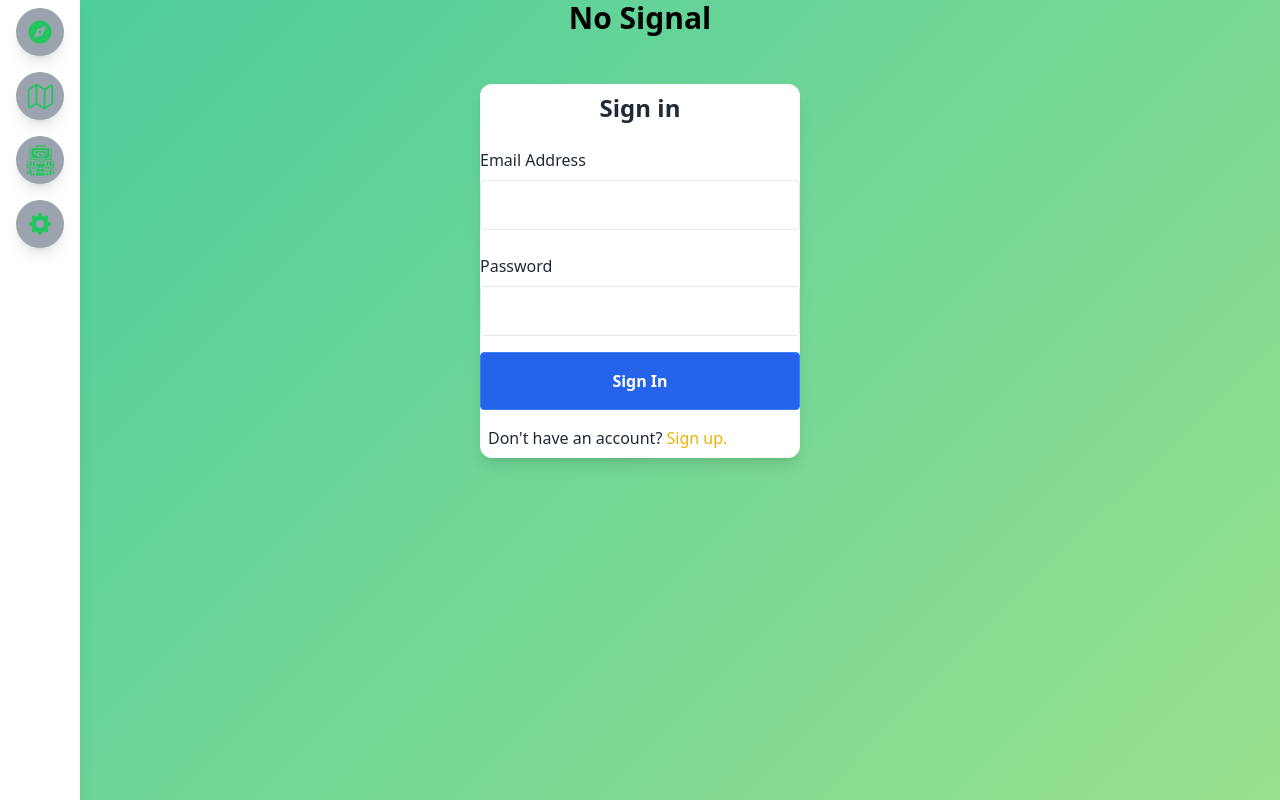
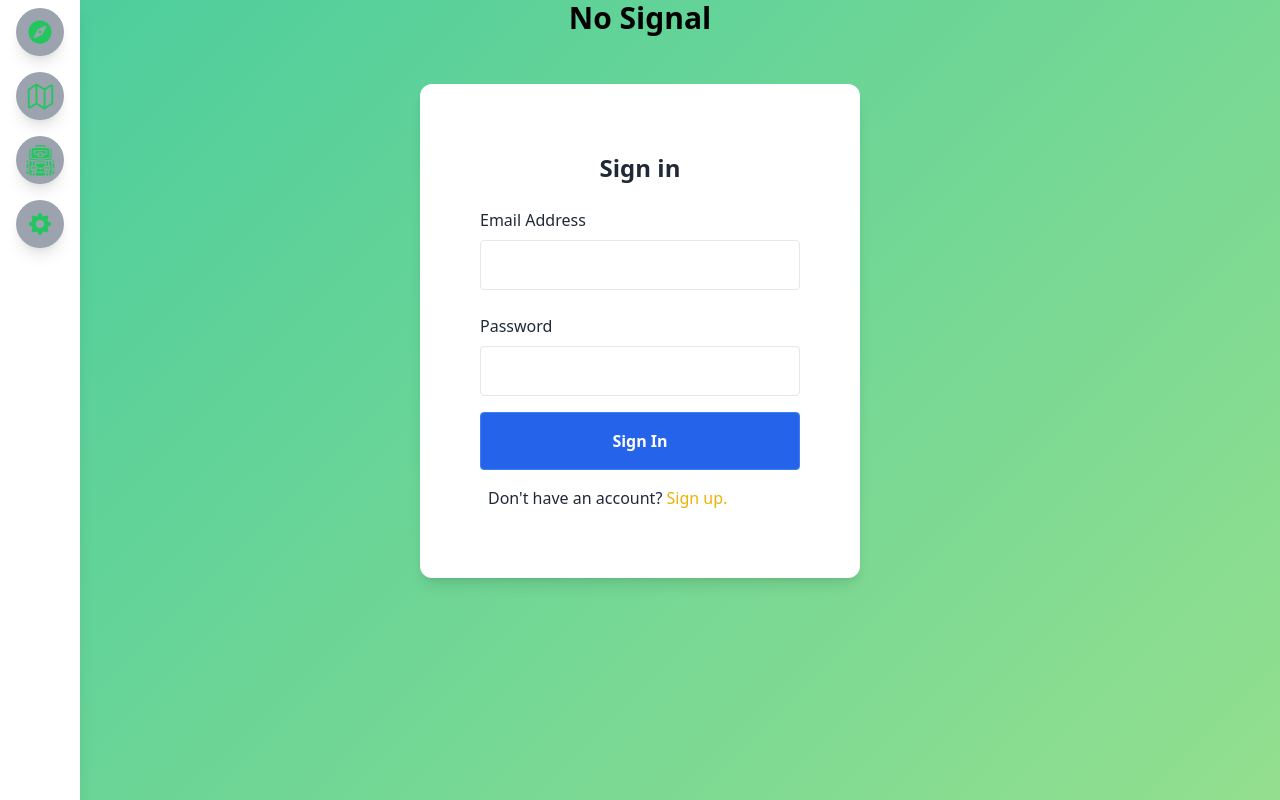
Before and after one commit to zperez0/no-signal, a React (Create React App) app: page / in a window 1280 px wide. Built offline with nearby package versions, Linux system fonts and the light colour scheme; no server answers.

Commit message:
add sign in/out margin

```diff
--- a/src/index.css
+++ b/src/index.css
@@ -1,7 +1,22 @@
 body {
-  background: linear-gradient(-45deg, #EE7752, #E73C7E, #a3e38b, #4bcd9d);
+  background: linear-gradient(-45deg, #ee7752, #e73c7e, #a3e38b, #4bcd9d);
   background-size: 400% 400%;
-  position: relative;
+  /* position: relative;
+  margin: 4rem;
+  font-family: "Ubuntu", sans-serif;
+  line-height: 1.7; */
+}
+
+.signCard {
+  /* background-color: #fafafa; */
+  /* width: 50px;
+  height: 50px; */
+  /* display: flex; */
+  margin: 60px;
+  /* justify-content: center;
+align-items: center;
+align-self: center; */
+  /* position: absolute; */
 }
 
 @tailwind base;
@@ -16,7 +31,7 @@ body {
   text-green-500 hover:text-white
     hover:rounded-xl rounded-3xl
     transition-all duration-300 ease-linear
-    cursor-pointer shadow-lg ;
+    cursor-pointer shadow-lg;
   }
 
   .sidebar-tooltip {
```
